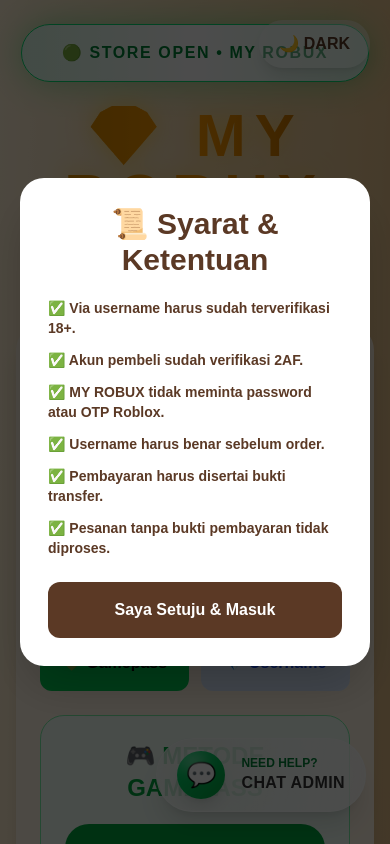
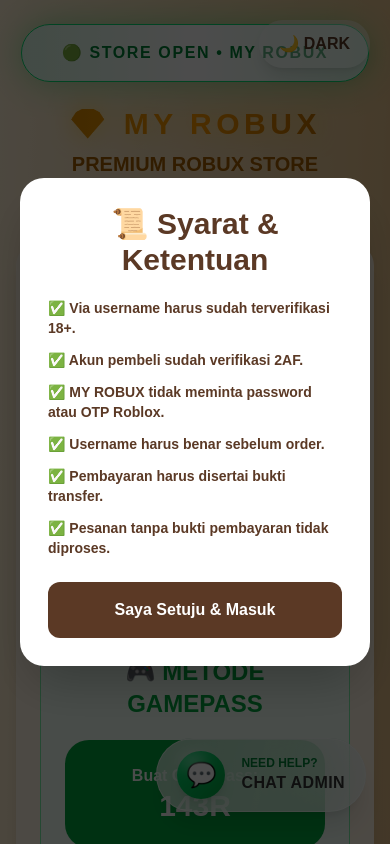
Before and after one commit to ceomuda-create/MY-ROBUX, a Next.js app: page / in a window 390 px wide. Shown: the top 844 px of the page. Built offline with nearby package versions, Linux system fonts and the light colour scheme.

Commit message:
fix responsive

```diff
--- a/app/page.tsx
+++ b/app/page.tsx
@@ -649,7 +649,7 @@
 <h1
 className={`
 mt-3
-text-6xl
+text-3xl
 md:text-8xl
 font-black
 tracking-[0.15em]
@@ -1073,7 +1073,7 @@
 <h2
 
 className="
-text-6xl
+text-3xl md:text-6xl
 font-black
 "
 
```
